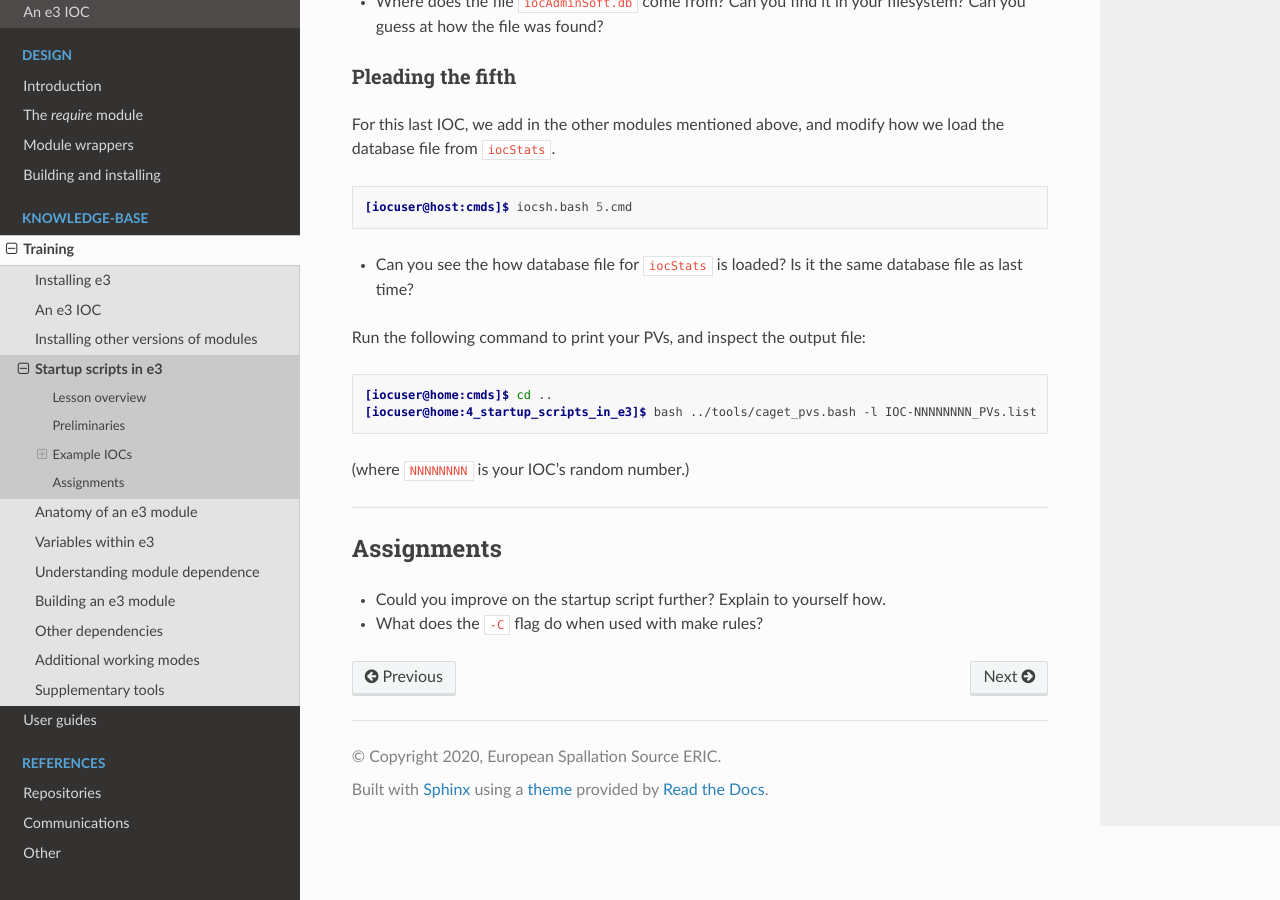
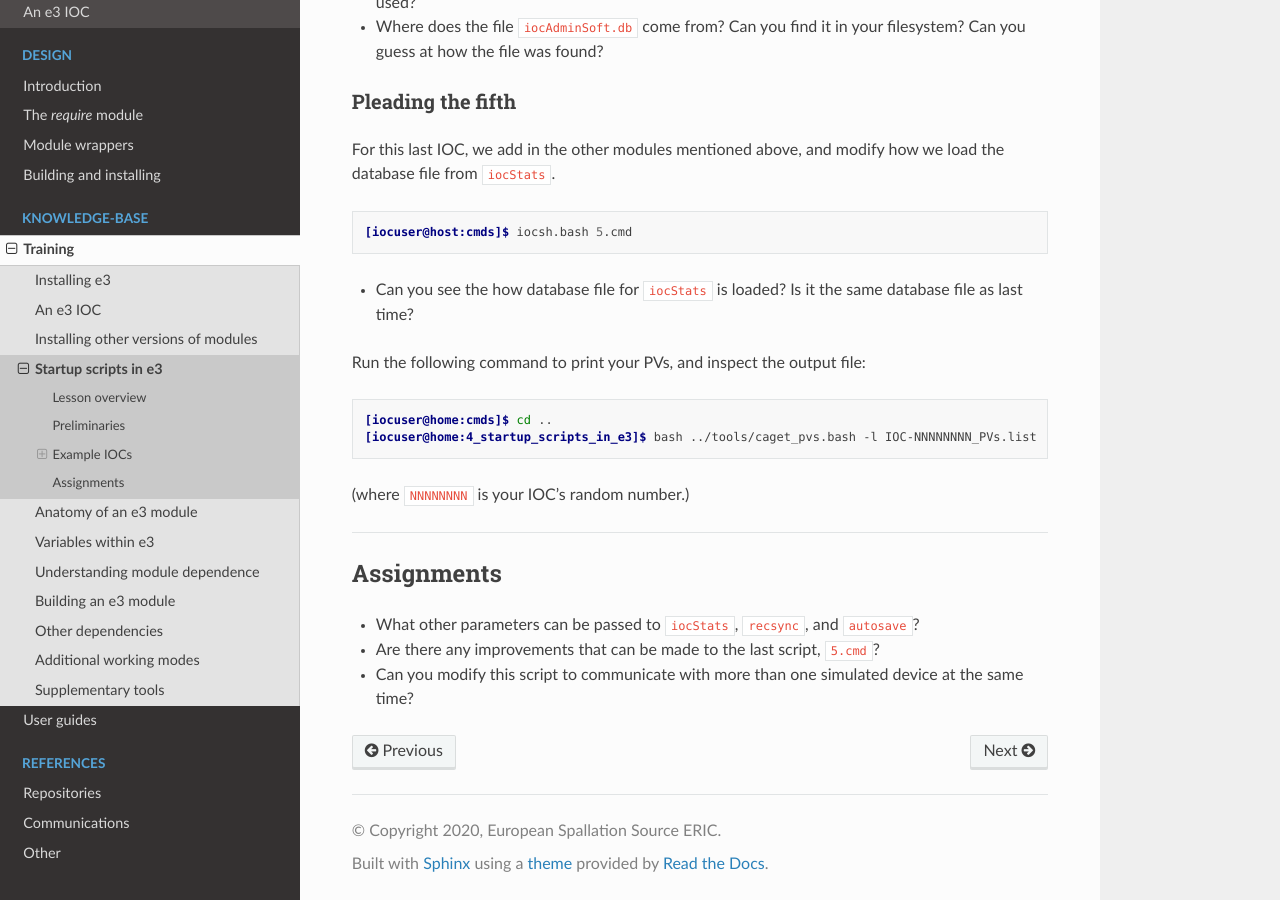
Before and after one commit to ttkorhonen/e3pages, a Sphinx documentation site: the page built from docs/kb/training/workbook/4_startup_scripts.md, in a window 1280 px wide and 900 px high, scrolled down 3397 px. Built offline with Sphinx 7.4.7 and the Read the Docs theme 2.0.0, drawn with Linux system fonts in a browser that asks for light colours; some of the changed text lies outside the part shown.

Commit message:
Updated assignments

```diff
--- a/docs/kb/training/workbook/4_startup_scripts.md
+++ b/docs/kb/training/workbook/4_startup_scripts.md
@@ -106,6 +106,7 @@ Start the third IOC with the startup script `3.cmd`.
 This script contains a fully working IOC, and so you should pay thorough attention to it.
 
 * How does this script use `E3_CMD_TOP`? Is it useful to define where other files are?
+* What is the purpose of `random.bash` and `random.cmd` in this script?
 * What is the *stream protocol* file?
 
 ### For the fourth
@@ -156,5 +157,6 @@ Run the following command to print your PVs, and inspect the output file:
 
 ## Assignments
 
-* Could you improve on the startup script further? Explain to yourself how.
-* What does the `-C` flag do when used with make rules?
+* What other parameters can be passed to `iocStats`, `recsync`, and `autosave`?
+* Are there any improvements that can be made to the last script, `5.cmd`?
+* Can you modify this script to communicate with more than one simulated device at the same time?
```
